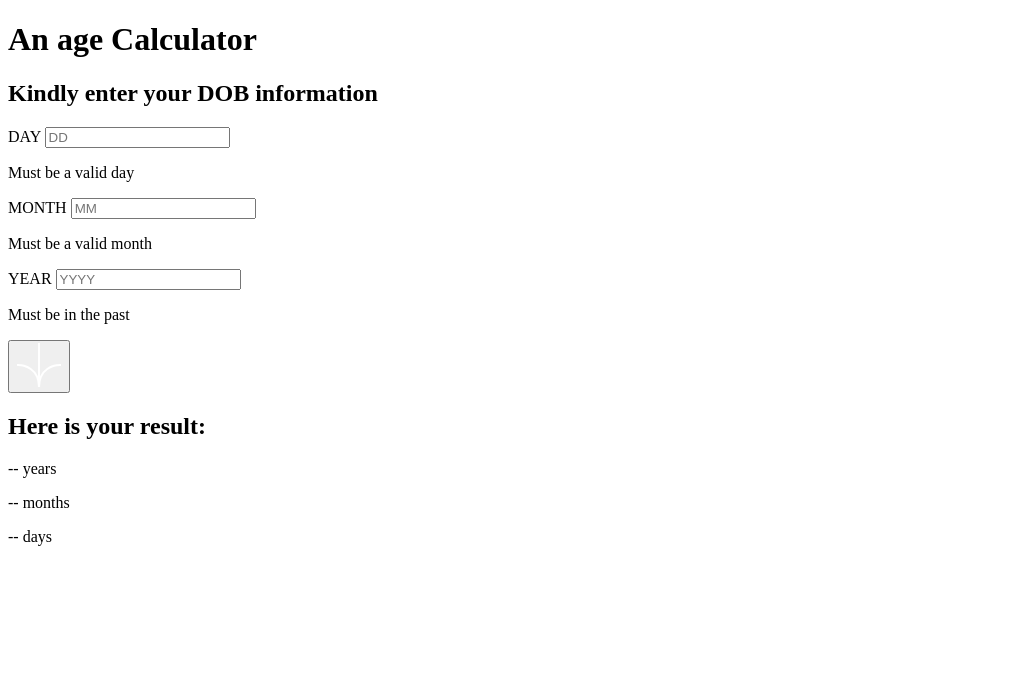
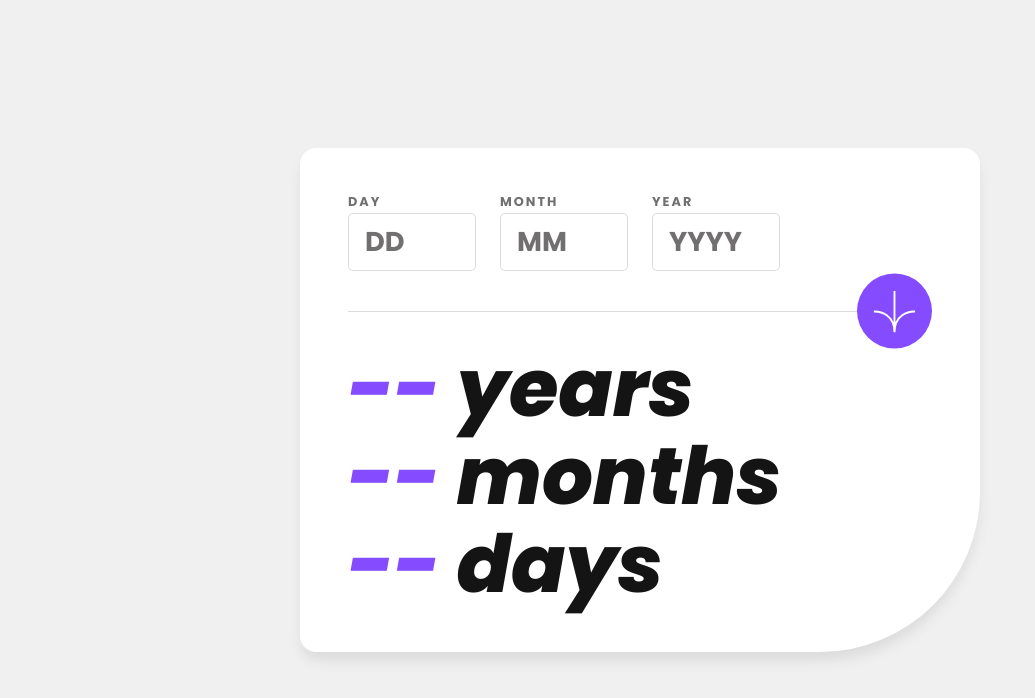
Before and after one commit to xyzeez/age-calculator-app, a plain HTML site: page index.html in a window 1280 px wide. Shown: the whole page, without its empty margins (0-1035 px from the left). Drawn offline with Linux system fonts and the light colour scheme.

Commit message:
Styled layout

```diff
--- a/index.html
+++ b/index.html
@@ -16,7 +16,7 @@
     <main>
       <h1 class="sr-only">An age Calculator</h1>
       <!-- Form container starts here -->
-      <form id="form">
+      <form id="form" class="form">
         <h2 class="sr-only">Kindly enter your DOB information</h2>
         <div class="form__input-container">
           <label for="day" class="form__label">DAY</label>
--- a/style.css
+++ b/style.css
@@ -0,0 +1,358 @@
+/*
+  CSS Reset from
+  Josh: https://www.joshwcomeau.com/css/custom-css-reset/
+  Andy-bell: https://andy-bell.co.uk/a-more-modern-css-reset/
+*/
+*,
+*::before,
+*::after {
+  box-sizing: border-box;
+}
+
+* {
+  margin: 0;
+}
+
+html {
+  -moz-text-size-adjust: none;
+  -webkit-text-size-adjust: none;
+  text-size-adjust: none;
+  scroll-behavior: smooth;
+}
+
+body {
+  line-height: 1.5;
+  min-height: 100vh;
+  -webkit-font-smoothing: antialiased;
+}
+
+h1,
+h2,
+h3,
+h4,
+button,
+input,
+label {
+  line-height: 1.1;
+}
+
+h1,
+h2,
+h3,
+h4 {
+  text-wrap: balance;
+}
+
+p,
+h1,
+h2,
+h3,
+h4,
+h5,
+h6 {
+  overflow-wrap: break-word;
+}
+
+a {
+  text-decoration: none;
+  text-decoration-skip-ink: auto;
+  color: currentColor;
+  cursor: pointer;
+}
+
+img,
+picture,
+video,
+canvas,
+svg {
+  display: block;
+  max-width: 100%;
+}
+
+input,
+button,
+textarea,
+select {
+  font: inherit;
+}
+
+textarea:not([rows]) {
+  min-height: 10em;
+}
+
+ul,
+ol {
+  list-style: none;
+  margin: 0;
+  padding: 0;
+}
+
+address {
+  font-style: normal;
+}
+/* Reset Ends */
+
+/* Hides screen-reader contents */
+.sr-only {
+  position: absolute;
+  width: 1px;
+  height: 1px;
+  padding: 0;
+  margin: -1px;
+  overflow: hidden;
+  clip: rect(0, 0, 0, 0);
+  white-space: nowrap;
+  border-width: 0;
+}
+
+/* Fonts */
+@font-face {
+  font-family: Poppins;
+  font-weight: 400;
+  font-style: italic;
+  src: url(./assets/fonts/Poppins-Italic.ttf);
+}
+
+@font-face {
+  font-family: Poppins;
+  font-weight: 700;
+  font-style: normal;
+  src: url(./assets/fonts/Poppins-Bold.ttf);
+}
+
+@font-face {
+  font-family: Poppins;
+  font-weight: 800;
+  font-style: italic;
+  src: url(./assets/fonts/Poppins-ExtraBoldItalic.ttf);
+}
+
+/* Custom properties */
+:root {
+  /* primary colors */
+  --purple: hsl(259, 100%, 65%);
+  --light-red: hsl(0, 100%, 67%);
+  --light-tomato: hsla(4, 100%, 67%, 0.14);
+
+  /* neutral colors */
+  --white: hsl(0, 0%, 100%);
+  --off-white: hsl(0, 0%, 94%);
+  --light-grey: hsl(0, 0%, 86%);
+  --smokey-grey: hsl(0, 1%, 44%);
+  --off-black: hsl(0, 0%, 8%);
+
+  /* gradients */
+  --bg-gradient: linear-gradient(
+    45deg,
+    hsl(259deg 100% 65%) 0%,
+    hsl(321deg 94% 50%) 80%,
+    hsl(0deg 100% 67%) 100%
+  );
+
+  /* box shadow */
+  --section-shadow: 0px 10px 15px -3px hsla(0, 0%, 0%, 0.1);
+
+  /* font-weights */
+  --regular: 400;
+  --bold: 700;
+  --extra-bold: 800;
+}
+
+html {
+  font-family: Poppins;
+}
+
+/* Layout style */
+body {
+  display: flex;
+  flex-direction: column;
+  align-items: center;
+  justify-content: center;
+  padding: 1rem;
+  background-color: var(--off-white);
+}
+
+main {
+  width: min(100%, 680px);
+  padding: 2.75rem 2rem;
+  border-radius: 1rem 1rem 6rem 1rem;
+  background-color: var(--white);
+  box-shadow: var(--section-shadow);
+}
+
+/* Form style begins */
+.form {
+  position: relative;
+  display: flex;
+  flex-direction: row;
+  flex-wrap: wrap;
+  gap: 1rem;
+  padding: 0 0 3.5rem;
+  border-bottom: 1px solid var(--light-grey);
+}
+
+.form__input-container {
+  display: flex;
+  flex-direction: column;
+  align-items: flex-start;
+  flex: 1 0 80px;
+}
+
+.form__label {
+  font-size: 0.8rem;
+  font-weight: var(--regular);
+  color: var(--smokey-grey);
+  letter-spacing: 2px;
+  line-height: 1.5;
+  margin-bottom: 2px;
+}
+
+.form__label:has(+ .form__input[aria-invalid='true']) {
+  color: var(--light-red);
+}
+
+.form__input {
+  font-size: 1rem;
+  color: var(--off-black);
+  width: calc(100% - 15px);
+  min-width: 80px;
+  padding: 0.5rem 1rem;
+  border: 1px solid var(--light-grey);
+  border-radius: 5px;
+}
+
+.form__input::placeholder {
+  color: var(--smokey-grey);
+}
+
+.form__input:is(:focus, :focus-visible) {
+  outline-color: var(--purple);
+}
+
+.form__input[aria-invalid='true'] {
+  border-color: var(--light-red);
+}
+
+.form__error-message {
+  font-size: clamp(0.5rem, 11.7vw, 0.7rem);
+  font-weight: var(--regular);
+  font-style: italic;
+  color: var(--light-red);
+  margin-top: 0.3rem;
+}
+
+.form__error-message_hide {
+  display: none;
+}
+
+.btn {
+  width: 58px;
+  height: 58px;
+  padding: 1rem;
+  background-image: none;
+  background-color: var(--purple);
+  border: none;
+  border-radius: 50%;
+  cursor: pointer;
+  transition: all 0.25s ease;
+}
+
+.btn:is(:hover, :active) {
+  background-color: var(--off-black);
+}
+
+.btn:is(:focus, :focus-visible) {
+  outline-color: var(--purple);
+  background-color: var(--off-black);
+}
+
+.form__btn {
+  position: absolute;
+  left: calc(50% - 29px);
+  bottom: 0;
+  transform: translateY(50%);
+}
+
+.btn__icon {
+  margin: auto;
+}
+/* Form style ends */
+
+/* Result section style begins */
+.result {
+  padding: 3.5rem 0 0;
+}
+
+.result {
+  display: flex;
+  flex-direction: column;
+  align-items: flex-start;
+}
+
+.result__paragraph {
+  font-size: clamp(2.5rem, 11.7vw, 5rem);
+  font-weight: var(--extra-bold);
+  font-style: italic;
+  color: var(--off-black);
+  line-height: 1.1;
+}
+
+.result__text {
+  color: var(--purple);
+}
+/* Result section style ends */
+
+@media screen and (min-width: 425px) {
+  main {
+    padding: 2.75rem 3rem;
+    border-radius: 1rem 1rem 10rem 1rem;
+    background-color: var(--white);
+  }
+
+  .form {
+    gap: 1.5rem;
+    padding: 0 2rem 2.5rem 0;
+  }
+
+  .form__input-container {
+    flex: 1 0 100px;
+  }
+
+  .form__input {
+    font-size: clamp(1rem, 11.7vw, 1.7rem);
+    width: 100%;
+  }
+
+  .btn {
+    width: 75px;
+    height: 75px;
+  }
+
+  .form__btn {
+    left: calc(100% - 75px);
+  }
+
+  .result {
+    padding: 2.5rem 0 0;
+  }
+}
+
+@media screen and (min-width: 600px) {
+  main {
+    padding: 2.75rem 3rem;
+    border-radius: 1rem 1rem 10rem 1rem;
+    background-color: var(--white);
+  }
+
+  .form {
+    padding: 0 3rem 2.5rem 0;
+  }
+
+  .form__input-container {
+    flex: 0 0 128px;
+  }
+
+  .result {
+    padding: 2rem 0 0;
+  }
+}
```
